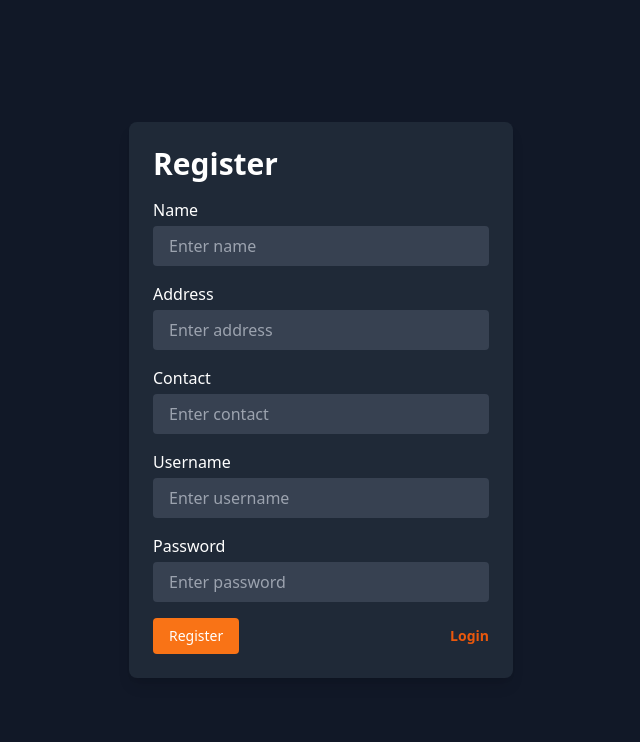
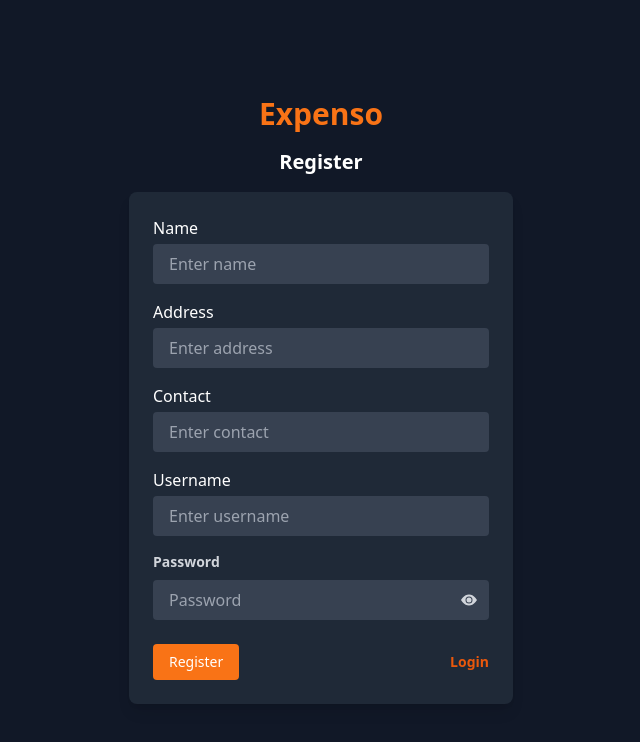
Before and after one commit to RahulRST/expenso-fe, a React app: page /register in a window 1280 px wide. Shown: the top 742 px of the page, without its empty margins (319-959 px from the left). Built offline with nearby package versions, Linux system fonts and the light colour scheme; the HTML template or start-up script is replaced by a standard one.

Commit message:
register errors and typos

```diff
--- a/src/pages/login.tsx
+++ b/src/pages/login.tsx
@@ -51,14 +51,16 @@ const Login: React.FC = () => {
           console.log(error)
         }
       }
-
-      setUsername('');
-      setPassword('');
     }
     catch(err: any)
     {
       setError(err.response.data.message)
       console.log(err)
+    }
+    finally
+    {
+      setUsername('');
+      setPassword('');
     }
   };
 
@@ -66,7 +68,7 @@ const Login: React.FC = () => {
     <div className="flex items-center justify-center min-h-screen bg-gray-900">
       <div className="w-full max-w-sm">
         <h2 className="text-3xl text-center font-bold mb-4 text-orange-500">Expenso</h2>
-        <h2 className='text-xl text-center font-bold mb-4 text-orange-500'>Login</h2>
+        <h2 className='text-xl text-center font-bold mb-4 text-white'>Login</h2>
         <div className="bg-gray-800 shadow-md rounded px-8 pt-6 pb-8 mb-4">
           <div className="mb-4">
             <label className="block text-gray-300 text-sm font-bold mb-2" htmlFor="username">
--- a/src/pages/register.tsx
+++ b/src/pages/register.tsx
@@ -1,13 +1,16 @@
 import axios from 'axios';
 import React, { useState } from 'react';
+import { BsFillEyeFill, BsFillEyeSlashFill } from "react-icons/bs";
 import { Link, useNavigate } from 'react-router-dom';
 
 const Register: React.FC = () => {
   const [username, setUsername] = useState('');
   const [password, setPassword] = useState('');
+  const [showPassword, setShowPassword] = useState<boolean>(false);
   const [name, setName] = useState('');
   const [address, setAddress] = useState('');
   const [contact, setContact] = useState('');
+  const [ error, setError ] = useState<string>('');
 
 
   const navigate = useNavigate();
@@ -18,6 +21,10 @@ const Register: React.FC = () => {
 
   const handlePasswordChange = (e: React.ChangeEvent<HTMLInputElement>) => {
     setPassword(e.target.value);
+  };
+
+  const handleShowPasswordToggle = () => {
+    setShowPassword(!showPassword);
   };
 
   const handleNameChange = (e: React.ChangeEvent<HTMLInputElement>) => {
@@ -33,8 +40,15 @@ const Register: React.FC = () => {
   };
 
   const handleFormSubmit = async (e: React.FormEvent<HTMLFormElement>) => {
+    try
+    {
       e.preventDefault();
-
+      if(username === '' || password === '' || name === '' || address === '' || contact === '')
+      {
+        setError('Please fill all the fields')
+      }
+      else
+      {
         const data = {
           username,
           password,
@@ -48,18 +62,32 @@ const Register: React.FC = () => {
         }
         else{
           console.log(request.data)
+          setError(request.data.message)
         }
+      }
+
+    }
+    catch(err: any)
+    {
+      console.log(err.response.data.message)
+      setError(err.response.data.message)
+    }
+    finally
+    {
       setUsername('');
       setPassword('');
       setName('');
       setAddress('');
       setContact('');
+    }
   };
 
   return (
-    <div className="flex items-center justify-center h-screen bg-gray-900">
+    <div className="flex flex-col items-center justify-center min-h-screen bg-gray-900">
+      <h2 className="text-3xl font-bold mb-4 text-orange-500">Expenso</h2>
+      <h2 className="text-xl font-bold mb-4 text-white">Register</h2>
       <div className="bg-gray-800 rounded-lg shadow-lg w-96 p-6">
-        <h2 className="text-3xl font-bold mb-4 text-white">Register</h2>
+
         <form onSubmit={handleFormSubmit}>
           <div className="mb-4">
             <label htmlFor="name" className="block mb-1 text-white">
@@ -72,7 +100,6 @@ const Register: React.FC = () => {
               onChange={handleNameChange}
               className="w-full px-4 py-2 bg-gray-700 rounded text-white focus:outline-none"
               placeholder="Enter name"
-              required
             />
           </div>
           <div className="mb-4">
@@ -86,7 +113,6 @@ const Register: React.FC = () => {
               onChange={handleAddressChange}
               className="w-full px-4 py-2 bg-gray-700 rounded text-white focus:outline-none"
               placeholder="Enter address"
-              required
             />
           </div>
           <div className="mb-4">
@@ -94,13 +120,12 @@ const Register: React.FC = () => {
               Contact
             </label>
             <input
-              type="text"
+              type="number"
               id="contact"
               value={contact}
               onChange={handleContactChange}
               className="w-full px-4 py-2 bg-gray-700 rounded text-white focus:outline-none"
               placeholder="Enter contact"
-              required
             />
           </div>
           <div className="mb-4">
@@ -114,22 +139,32 @@ const Register: React.FC = () => {
               onChange={handleUsernameChange}
               className="w-full px-4 py-2 bg-gray-700 rounded text-white focus:outline-none"
               placeholder="Enter username"
-              required
             />
           </div>
-          <div className="mb-4">
-            <label htmlFor="password" className="block mb-1 text-white">
+          <div className="mb-6">
+            <label className="block text-gray-300 text-sm font-bold mb-2" htmlFor="password">
               Password
             </label>
+            <div className="relative">
               <input
-              type="password"
+                className="w-full px-4 py-2 bg-gray-700 rounded text-white focus:outline-none"
                 id="password"
+                type={showPassword ? 'text' : 'password'}
+                placeholder="Password"
                 value={password}
                 onChange={handlePasswordChange}
-              className="w-full px-4 py-2 bg-gray-700 rounded text-white focus:outline-none"
-              placeholder="Enter password"
-              required
               />
+              <div
+                className="absolute inset-y-0 right-0 pr-3 flex items-center"
+                onClick={handleShowPasswordToggle}
+              >
+                {showPassword ? ( <BsFillEyeSlashFill className="text-gray-300 cursor-pointer" />
+                ) : (
+                  <BsFillEyeFill className="text-gray-300 cursor-pointer" />
+                )}
+              </div>
+            </div>
+            {error?<p className='text-red-500 text-xs italic'>{error}</p>:null}
           </div>
           <div className='flex flex-row justify-between items-center'>
             <button
```
Lines whose indentation alone changed are shown as unchanged.
